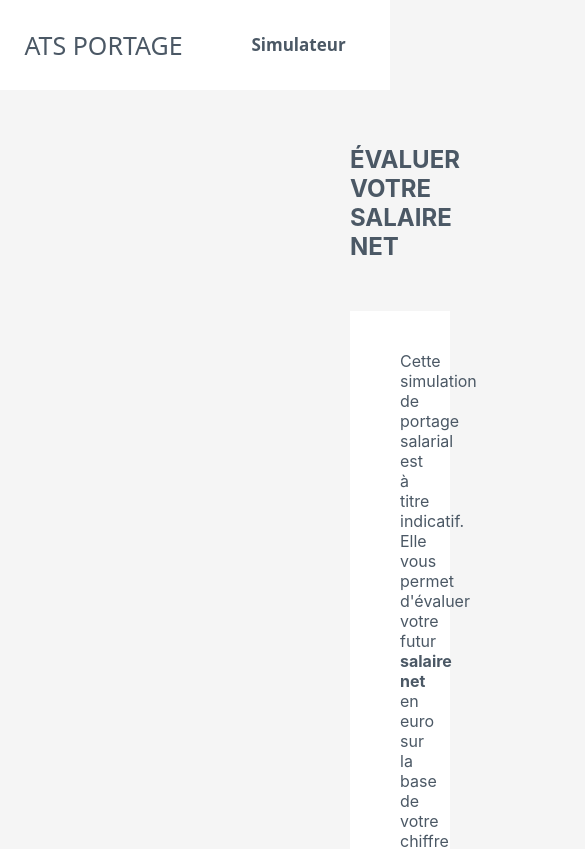
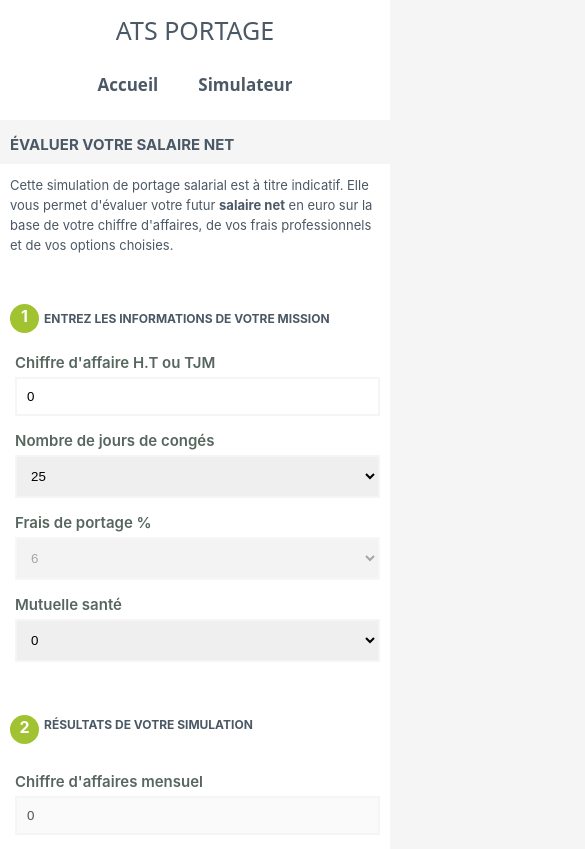
Before and after one commit to theljani/ats-portage, a React (Create React App) app: page /#/simulateur in a window 390 px wide. Shown: the top 849 px of the page, 585 px wide, since content can reach past the window. Built offline with nearby package versions, Linux system fonts and the light colour scheme.

Commit message:
add responsive behavior

```diff
--- a/src/App.css
+++ b/src/App.css
@@ -40,3 +40,12 @@
     transform: rotate(360deg);
   }
 }
+
+@media only screen and (max-width: 768px) {
+  .App-content {
+      display: flex;
+      flex-direction: column;
+      justify-content: flex-start;
+      margin-top: 120px;
+  }
+}
--- a/src/components/Header/Header.css
+++ b/src/components/Header/Header.css
@@ -26,7 +26,6 @@
     font-weight: 400;
     cursor: pointer;
 }
-
 .Header-menu {
     display: flex;
     flex-direction: row;
@@ -45,3 +44,31 @@
     text-decoration: none;
     color: inherit;
 }
+
+/* For mobile phones: */
+@media only screen and (max-width: 768px) {
+    .Header {
+        display: flex;
+        flex-direction: column;
+        justify-content: flex-start;
+        height: 120px;
+    }
+
+    .Header-companyName {
+        padding: 10px 0;
+    }
+    .Header-companyName a {
+    }
+    .Header-companyName-title {}
+    .Header-menu {
+        padding: 10px 0;
+    }
+    .Header-menu-item {}
+    .Header-menu-item  {}
+    .Header-menu-item:hover {}
+    .Header-menu-item a {}
+}
+
+@media only screen and (min-width: 600px) {
+    /* For tablets: */
+}
--- a/src/components/Header/index.tsx
+++ b/src/components/Header/index.tsx
@@ -13,9 +13,9 @@
             </div>
 
             <div className='Header-menu'>
-                {/* <div className='Header-menu-item'>
+                <div className='Header-menu-item'>
                     <Link to="/">Accueil</Link>
-                </div> */}
+                </div>
                 <div className='Header-menu-item'>
                     <Link to="/simulateur">Simulateur</Link>
                 </div>
--- a/src/components/Simulator/index.css
+++ b/src/components/Simulator/index.css
@@ -4,33 +4,29 @@
     justify-content: center;
     margin-bottom: 50px;
 }
-
 .Simulator-title {
     padding-top: 5px;
     text-align: left;
 }
-
 .Simulator-title h2 {
     margin: 50px 350px;
 }
-
 .Simulator-content {
     margin: 0 350px;
     padding: 40px 50px;
     background: white;
 }
+
 .Simulator-description {
     margin-bottom: 30px;
     text-align: left;
 }
-
 .Simulator-form {
     display: flex;
     flex-direction: column;
     justify-content: left;
     padding: 15px 0;
 }
-
 .Simulator-form-badge {
     background-color: #a1c331;
     width: 55px;
@@ -64,11 +60,9 @@
     font-size: 15px;
     font-weight: 600;
 }
-
 .Simulator-form-step-input span {
     color: #57665E;
 }
-
 .Simulator-form-step-input input, select {
     height: 35px;
     margin-top: 5px;
@@ -82,8 +76,59 @@
     height: 43px;
     width: 509px;
 }
-
 .input-group {
     display: flex;
     flex-direction: column;
 }
+
+@media only screen and (max-width: 768px) {
+    .Simulator {
+        overflow-x: hidden;
+        margin-bottom: 0;
+    }
+
+    .Simulator-title h2 {
+        margin: 10px;
+        font-size: 15px;
+    }
+    .Simulator-description span {
+        font-size: 13px;
+    }
+
+    .Simulator-content {
+        margin: 0;
+        padding: 10px;
+        background: white;
+    }
+    .Simulator-form {
+        padding: 0;
+    }
+    .Simulator-form-step {
+        margin: 0;
+        font-weight: 700;
+        font-size: 12px;
+        margin: 10px 0;
+    }
+    .Simulator-form-step-title {
+        padding: 10px 0;
+    }
+    .Simulator-form-badge {
+        width: 25px;
+        height: 25px;
+        font-size: 16px;
+        margin-right: 5px;
+        padding: 2px;
+    }
+    .Simulator-form-step-input {
+        margin-left: 5px;
+    }
+
+    .Simulator-form-step-input input {
+        width: auto;
+    }
+
+    .Simulator-form-step-input select {
+        width: auto;
+    }
+
+}
--- a/src/components/Simulator/index.tsx
+++ b/src/components/Simulator/index.tsx
@@ -6,6 +6,7 @@
     const [leaveDays, setLeaveDays] = useState(25);
     const [portagePercent, setPortagePercent] = useState(6);
     const [mutual, setMutual] = useState(0);
+
     // const [motorized, setMotorized] = useState('NON');
     // const [km, setKm] = useState(0);
     // const [power, setPower] = useState(0);
@@ -160,6 +161,7 @@
                 </div>
             </div>
           </div>
+
         </div>
       </div>
     );
```
Also changed, not shown: 1 other file (tests, documents, lock files or other folders).
